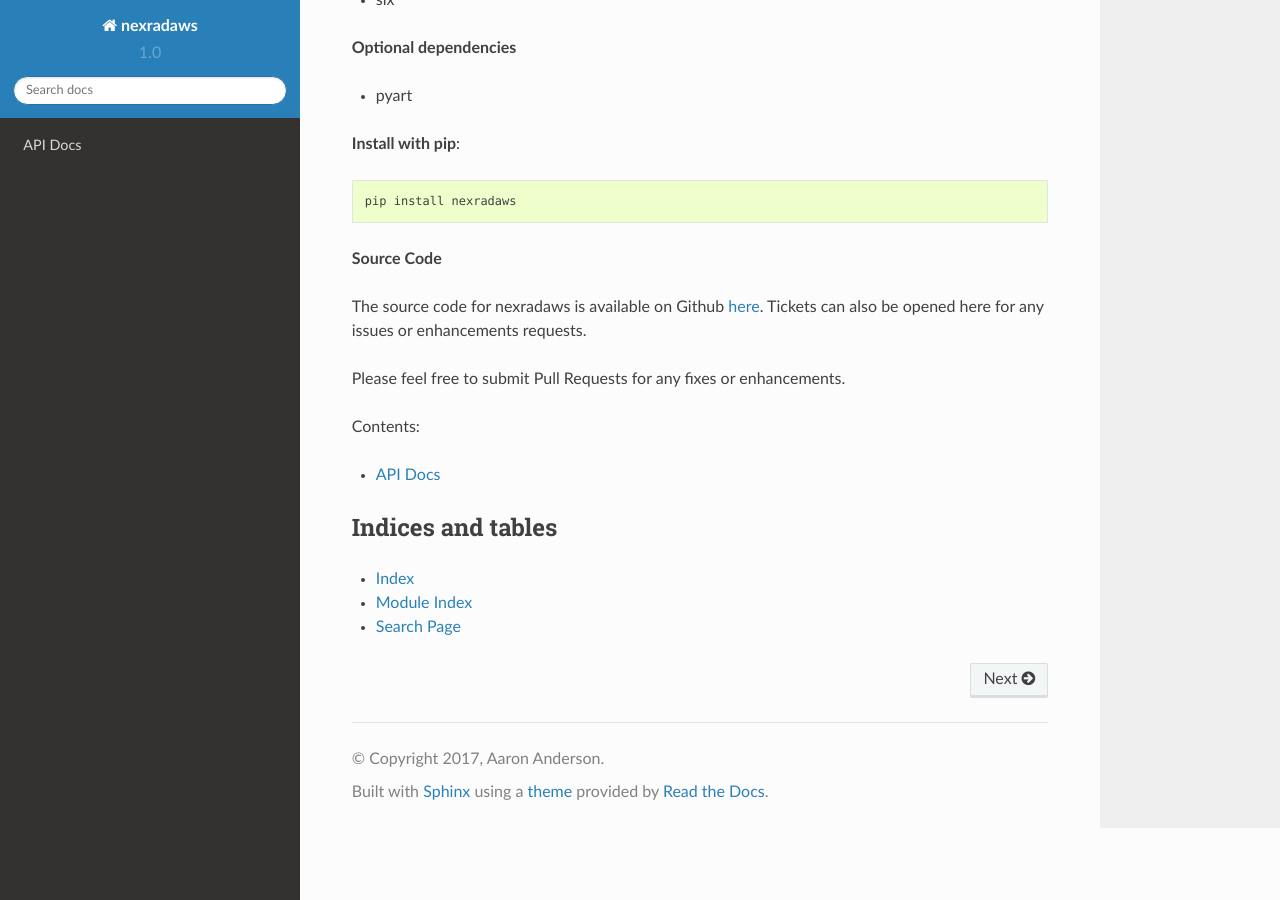
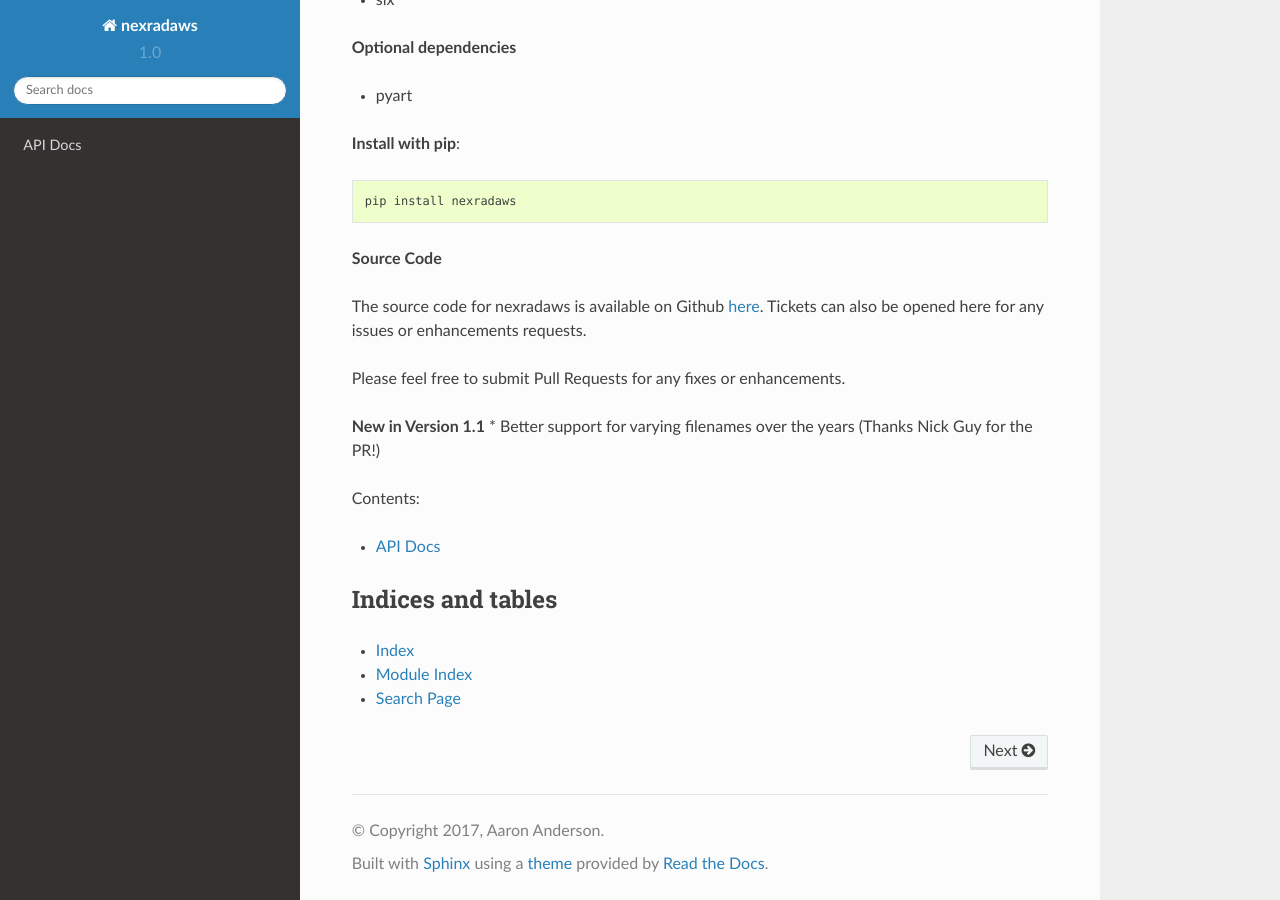
Before and after one commit to aarande/nexradaws, a Sphinx documentation site: the page built from docs/source/index.rst, in a window 1280 px wide and 900 px high, scrolled down 532 px. Built offline with Sphinx 7.4.7 and the Read the Docs theme 2.0.0, drawn with Linux system fonts in a browser that asks for light colours; pages that are not in the unit, such as notebooks, are missing from menus.

Commit message:
version bump and updates to documentation with changes

```diff
--- a/docs/source/index.rst
+++ b/docs/source/index.rst
@@ -39,6 +39,9 @@
 
 Please feel free to submit Pull Requests for any fixes or enhancements.
 
+**New in Version 1.1**
+* Better support for varying filenames over the years (Thanks Nick Guy for the PR!)
+
 Contents:
 
 .. toctree::
--- a/nexradaws/__init__.py
+++ b/nexradaws/__init__.py
@@ -1,3 +1,3 @@
 __author__ = 'Aaron Anderson'
-__version__ = "1.0.1"
+__version__ = "1.1"
 from .nexradawsinterface import NexradAwsInterface
--- a/setup.py
+++ b/setup.py
@@ -32,7 +32,10 @@
 
 **Install with pip**::
 
-    pip install nexradaws''',
+    pip install nexradaws
+
+**Version 1.1**
+* Better support for varying filenames over the years (Thanks Nick Guy for the PR!)''',
     url='https://github.com/aarande/nexradaws',
     license='MIT',
     author='Aaron Anderson',
```
Also changed, not shown: README.md (+3 -0 lines).
